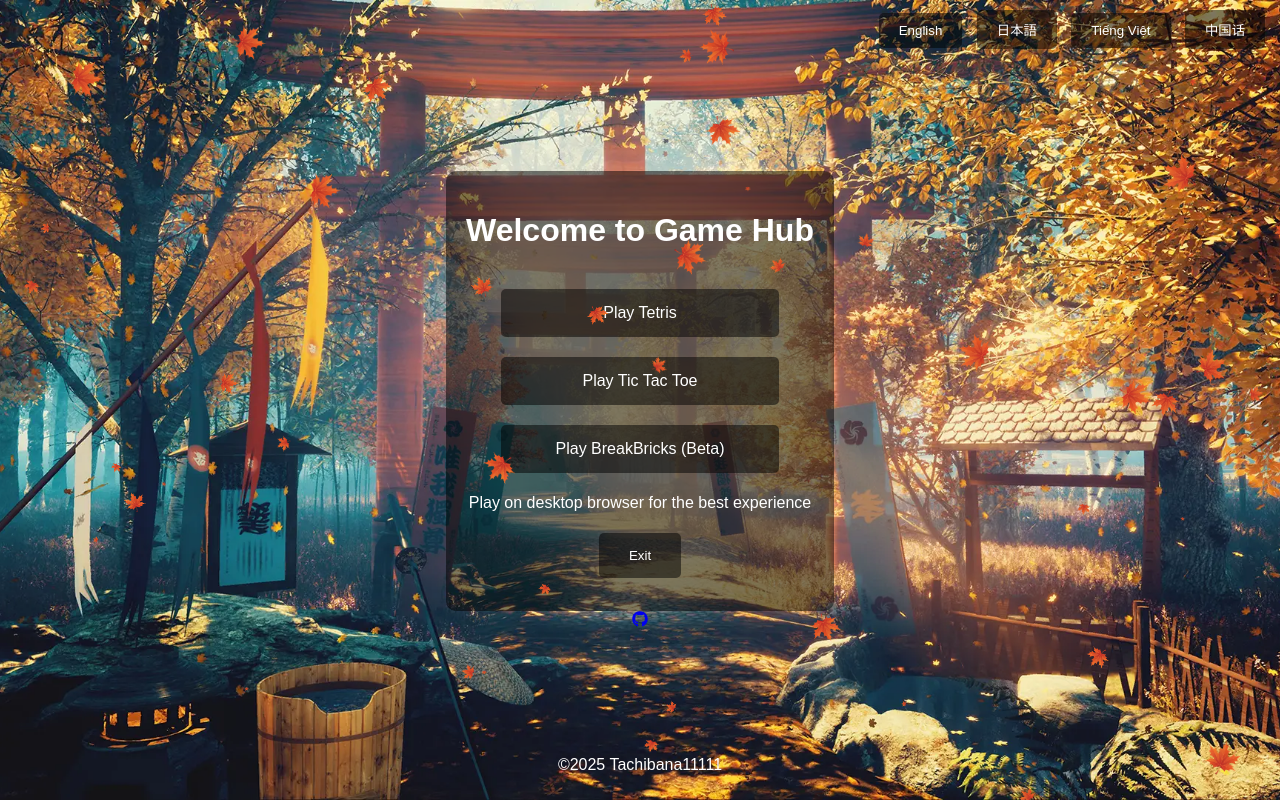
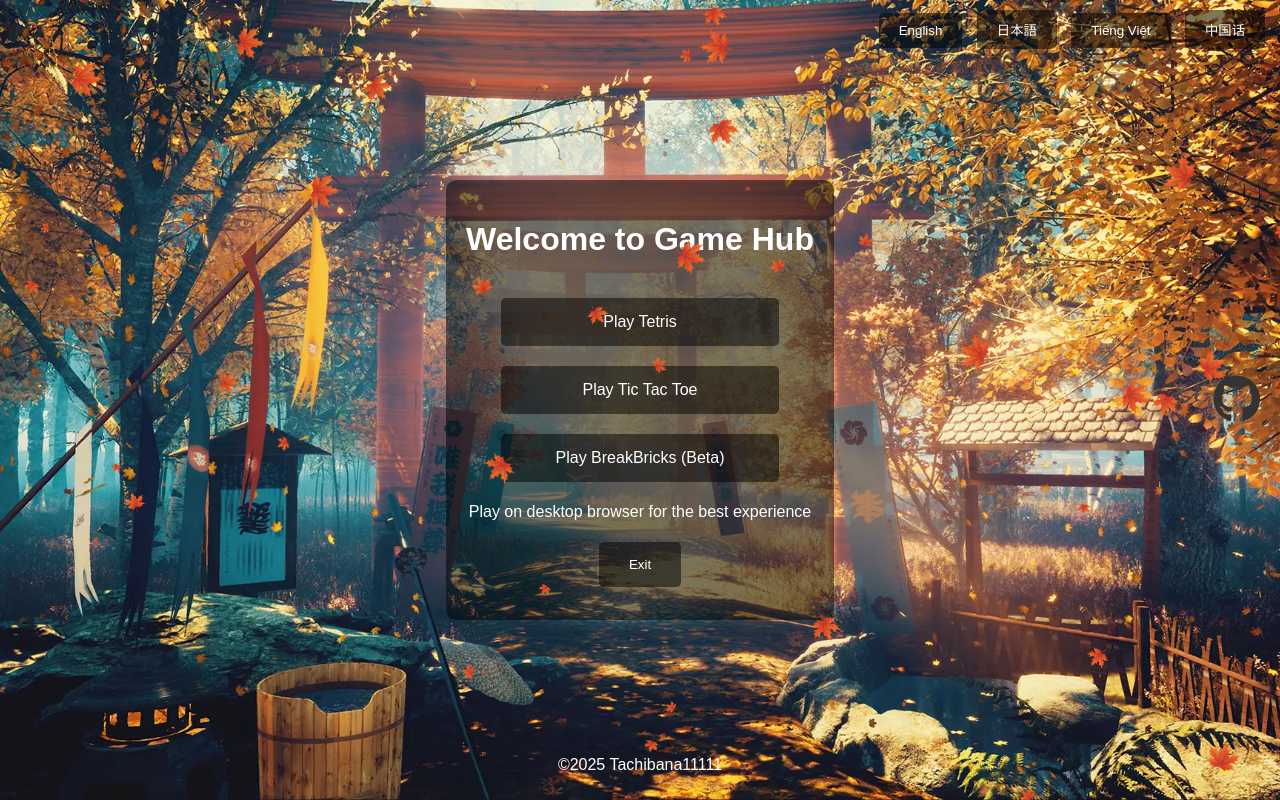
Before and after one commit to Tachibana11111/GameHub, a plain HTML site: page index.html in a window 1280 px wide. Drawn offline with Linux system fonts and the light colour scheme.

Commit message:
Update styles.css

```diff
--- a/styles.css
+++ b/styles.css
@@ -173,6 +173,22 @@ main {
     margin: 5px;
 }
 
+.github-link {
+    position: fixed;
+    top: 50%;
+    right: 20px;
+    transform: translateY(-50%);
+    font-size: 3em;
+    color: #333;
+    transition: color 0.3s ease, transform 0.3s ease;
+    z-index: 1000;
+}
+
+.github-link:hover {
+    color: #007bff;
+    transform: translateY(-50%) scale(1.1);
+}
+
 footer {
   position: absolute;
   bottom: 10px;
```
